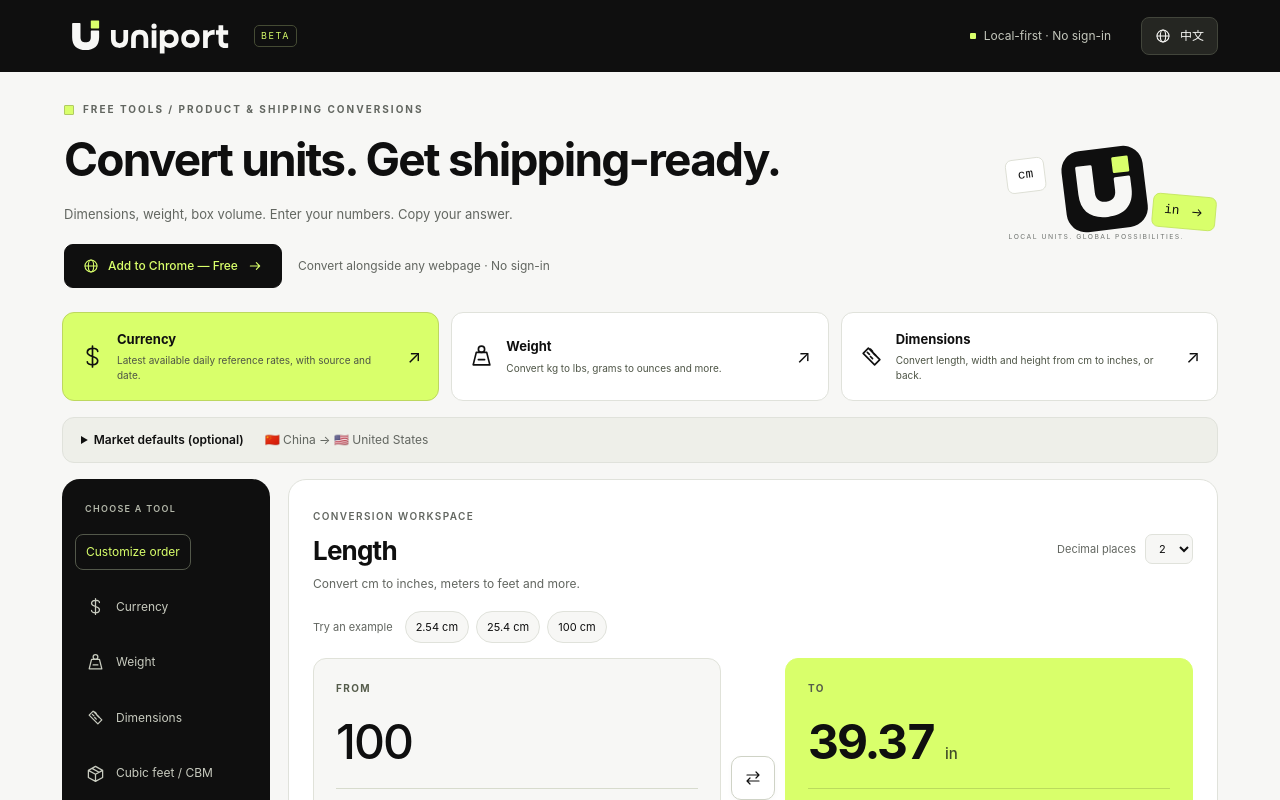
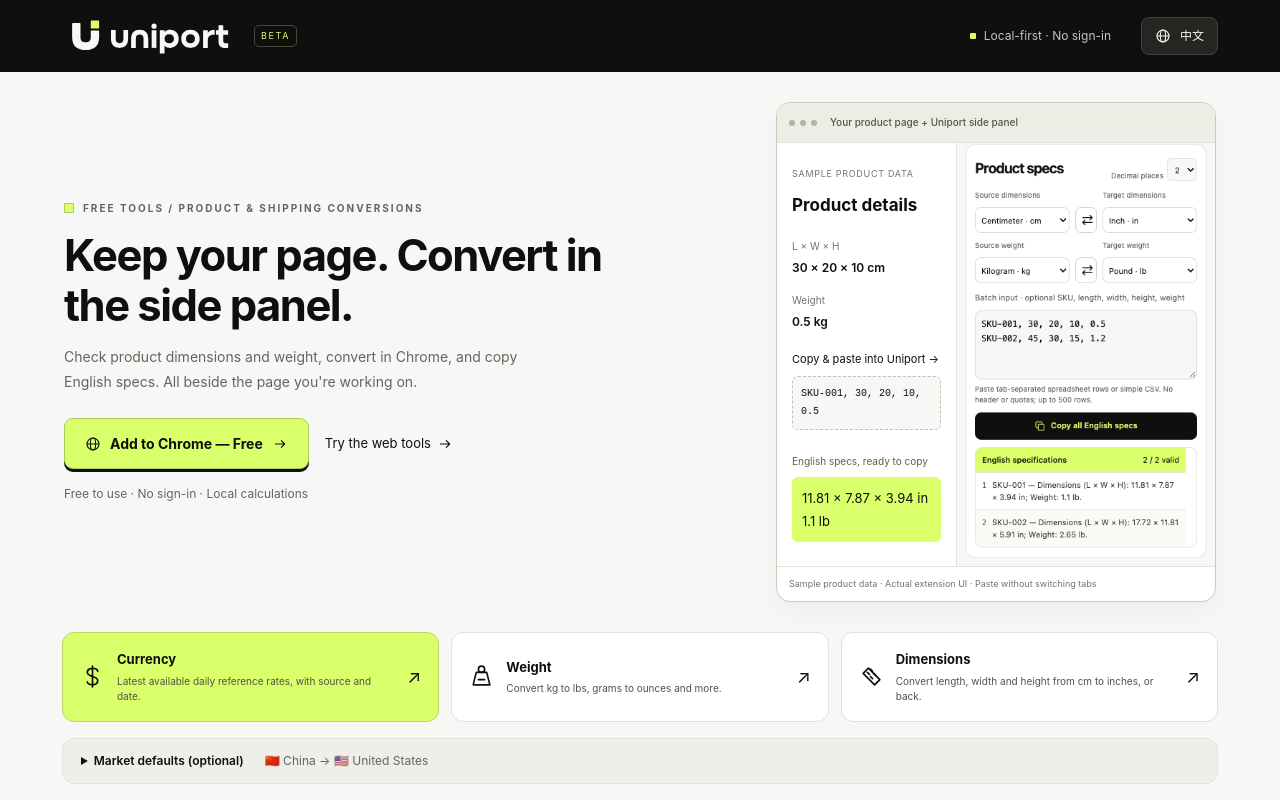
Before and after one commit to JanineZheng/UniPort, a React (Vite) app: page / in a window 1280 px wide. Shown: the top 800 px of the page. Built offline with nearby package versions, Linux system fonts and the light colour scheme.

Commit message:
Make extension install the primary homepage action with actual UI preview

```diff
--- a/src/App.tsx
+++ b/src/App.tsx
@@ -16,6 +16,7 @@
 import Icon from "./components/Icon";
 import ShippingTool from "./components/ShippingTool";
 import CurrencyTool from "./components/CurrencyTool";
+import ExtensionPreview from "./components/ExtensionPreview";
 import { pages, pageFor } from "./config/pages";
 
 import ToolNavigation from "./components/ToolNavigation";
@@ -304,14 +305,14 @@
         </div>
       </header>
       <main className="layout">
-        <section className="intro">
-          <div>
+        <section className={`intro${page.path === "/" ? " extension-hero" : ""}`}>
+          <div className="hero-copy">
             <p className="eyebrow">FREE TOOLS / PRODUCT & SHIPPING CONVERSIONS</p>
             <h1>
-              {zh ? page.zh : page.heading}
+              {page.path === "/" ? t("不用切换页面，跨境换算就在手边", "Keep your page. Convert in the side panel.") : zh ? page.zh : page.heading}
             </h1>
             <p>
-              {active === "currency" ? t("最新可用的每日参考汇率，来源与数据日期清晰可查。", "Latest available daily reference rates, with a clear source and date.") : t(
+              {page.path === "/" ? t("查看商品、核对包装尺寸时，在 Chrome 侧边栏完成换算并复制英文规格。", "Check product dimensions and weight, convert in Chrome, and copy English specs. All beside the page you're working on.") : active === "currency" ? t("最新可用的每日参考汇率，来源与数据日期清晰可查。", "Latest available daily reference rates, with a clear source and date.") : t(
                 "厘米转英寸、千克转磅、箱子体积计算。输入即出结果，一键复制。",
                 "Dimensions, weight, box volume. Enter your numbers. Copy your answer.",
               )}
@@ -322,16 +323,17 @@
                 href="https://chromewebstore.google.com/detail/hphdocmdhgikhcjniljgdjideefnjbne"
                 target="_blank"
                 rel="noopener noreferrer"
-                aria-label={t("免费添加到 Chrome（在新标签页打开）", "Add to Chrome — Free (opens in a new tab)")}
+                aria-label={t("免费安装 Chrome 插件（在新标签页打开）", "Add to Chrome — Free (opens in a new tab)")}
               >
                 <Icon name="globe" />
-                {t("免费添加到 Chrome", "Add to Chrome — Free")}
+                {t("免费安装 Chrome 插件", "Add to Chrome — Free")}
                 <Icon name="arrow" />
               </a>
-              <span className="extension-cta-note">{t("在网页旁随手换算 · 无需登录", "Convert alongside any webpage · No sign-in")}</span>
+              {page.path === "/" && <a className="hero-web-link" href="#workspace">{t("直接使用网页版", "Try the web tools")} <Icon name="arrow" /></a>}
+              <span className="extension-cta-note">{t("免费使用 · 无需登录 · 本地换算", "Free to use · No sign-in · Local calculations")}</span>
             </div>
           </div>
-          <div className="intro-art" aria-hidden="true">
+          {page.path === "/" ? <ExtensionPreview zh={zh} /> : <div className="intro-art" aria-hidden="true">
             <span className="unit-chip chip-from">{active === "currency" ? source.currency : "cm"}</span>
             <div className="intro-logo">
               <img
@@ -345,7 +347,7 @@
               {active === "currency" ? target.currency : "in"} <Icon name="arrow" />
             </span>
             <small>LOCAL UNITS. GLOBAL POSSIBILITIES.</small>
-          </div>
+          </div>}
         </section>
         {page.path === "/" && <div className="quick-start" aria-label={t("快捷工具", "Quick tools")}>
           {orderedTools.slice(0, 3).map(tool => <a key={tool.id} href={toolPage(tool.id).path}><Icon name={tool.id === "cubic" ? "specs" : tool.id === "dimensions" ? "length" : tool.id} /><span><strong>{tool[p.locale]}</strong><small>{zh ? tool.detail : tool.detailEn}</small></span><b>↗</b></a>)}
--- /dev/null
+++ b/src/components/ExtensionPreview.tsx
@@ -0,0 +1,28 @@
+export default function ExtensionPreview({ zh }: { zh: boolean }) {
+  return <figure className="extension-preview">
+    <div className="preview-browser" aria-hidden="true">
+      <span /><span /><span />
+      <b>{zh ? "商品页面 + Uniport 侧边栏" : "Your product page + Uniport side panel"}</b>
+    </div>
+    <div className="preview-workspace">
+      <div className="preview-product">
+        <span className="preview-label">{zh ? "示例商品数据" : "SAMPLE PRODUCT DATA"}</span>
+        <strong>{zh ? "商品规格" : "Product details"}</strong>
+        <dl>
+          <div><dt>{zh ? "长 × 宽 × 高" : "L × W × H"}</dt><dd>30 × 20 × 10 cm</dd></div>
+          <div><dt>{zh ? "重量" : "Weight"}</dt><dd>0.5 kg</dd></div>
+        </dl>
+        <div className="preview-paste">{zh ? "复制并粘贴到插件 →" : "Copy & paste into Uniport →"}</div>
+        <code>SKU-001, 30, 20, 10, 0.5</code>
+        <span className="preview-result-label">{zh ? "英文规格，即刻复制" : "English specs, ready to copy"}</span>
+        <p>11.81 × 7.87 × 3.94 in<br />1.1 lb</p>
+      </div>
+      <div className="preview-panel">
+        <img src={`/previews/extension-specs-${zh ? "zh" : "en"}.png`}
+          alt={zh ? "Uniport 插件真实界面：将厘米和千克换算为英寸和磅，并复制英文商品规格" : "Actual Uniport interface: convert cm and kg to inches and pounds, then copy English product specs"}
+          width="360" height="1011" fetchPriority="high" />
+      </div>
+    </div>
+    <figcaption>{zh ? "示例商品数据 · 插件真实界面 · 手动粘贴，无需切换网页" : "Sample product data · Actual extension UI · Paste without switching tabs"}</figcaption>
+  </figure>;
+}
--- a/src/styles.css
+++ b/src/styles.css
@@ -1520,7 +1520,16 @@
 }
 .extension-install {
   text-decoration: none;
-}
+  background: var(--lime);
+  color: var(--ink);
+  border-color: #b0ca58;
+  min-height: 50px;
+  padding: 14px 20px;
+  font-size: 14px;
+  font-weight: 700;
+  box-shadow: 0 3px 0 var(--ink);
+}
+.extension-install:hover:not(:disabled) { background: #c7ef4f; color: var(--ink); }
 .extension-cta-note {
   color: var(--text-secondary);
   font-size: 12px;
@@ -1530,3 +1539,55 @@
   .extension-cta { gap: 8px 12px; margin-top: 12px; }
   .extension-cta-note { font-size: 11px; }
 }
+
+/* Installation-first home hero with a real extension screenshot. */
+.primary.extension-install { background: var(--lime); color: var(--ink); border-color: #b0ca58; min-height: 50px; font-size: 14px; padding: 14px 20px; font-weight: 700; }
+.primary.extension-install:hover { background: #c7ef4f; color: var(--ink); }
+.extension-hero { display: grid; grid-template-columns: 1.05fr 1fr; gap: 40px; align-items: center; padding-bottom: 30px; }
+.extension-hero .hero-copy { min-width: 0; }
+.extension-hero h1 { font-size: clamp(32px, 3.4vw, 46px); line-height: 1.15; letter-spacing: -1.5px; max-width: 560px; }
+.extension-hero p:not(.eyebrow) { max-width: 470px; font-size: 14px; line-height: 1.8; }
+.extension-hero .extension-cta { margin-top: 24px; }
+.extension-hero .extension-cta-note { flex-basis: 100%; font-size: 12px; margin-top: 5px; }
+.hero-web-link { display: inline-flex; align-items: center; gap: 6px; padding: 12px 0; font-size: 13px; text-underline-offset: 4px; }
+.hero-web-link .icon { width: 16px; height: 16px; }
+.extension-preview { width: 100%; max-width: 440px; justify-self: end; min-width: 0; margin: 0; overflow: hidden; background: white; border: 1px solid #c9cdbf; border-radius: 14px; box-shadow: 0 10px 28px #0f0f0f0a; }
+.preview-browser { display: flex; align-items: center; gap: 5px; background: #eceee6; padding: 12px; border-bottom: 1px solid var(--border); }
+.preview-browser > span { width: 6px; height: 6px; border-radius: 50%; background: #afb5a4; }
+.preview-browser b { margin-left: 8px; font-size: 10px; font-weight: 500; color: #505648; }
+.preview-workspace { display: grid; grid-template-columns: .82fr 1.18fr; background: #f7f7f5; }
+.preview-product { min-width: 0; padding: 24px 15px; background: white; border-right: 1px solid var(--border); }
+.preview-label { display: block; color: #717571; font-size: 9px; letter-spacing: .7px; line-height: 1.6; }
+.preview-product > strong { display: block; font-size: 17px; margin-top: 12px; }
+.preview-product dl { margin: 20px 0; }
+.preview-product dl > div { margin-bottom: 16px; }
+.preview-product dt { font-size: 10px; color: #717571; }
+.preview-product dd { margin: 5px 0 0; font-size: 12px; font-weight: 600; }
+.preview-paste { font-size: 11px; line-height: 1.6; margin: 0 0 8px; }
+.preview-product code { display: block; font-size: 10px; line-height: 1.8; overflow-wrap: anywhere; padding: 8px; border: 1px dashed #bec5ae; border-radius: 6px; background: #f7f7f5; }
+.preview-result-label { display: block; margin-top: 24px; font-size: 10px; color: #59633f; }
+.extension-hero .preview-product p { background: var(--lime); padding: 10px; border-radius: 6px; font-size: 13px; line-height: 1.7; margin-top: 8px; color: var(--ink); }
+.preview-panel { position: relative; min-width: 0; aspect-ratio: 360 / 580; overflow: hidden; }
+.preview-panel img { position: absolute; top: 0; left: 0; display: block; width: 100%; height: auto; transform: translateY(-26.5%); }
+.extension-preview figcaption { border-top: 1px solid var(--border); padding: 10px 12px; color: #717571; font-size: 9px; line-height: 1.6; }
+@media (max-width: 1040px) and (min-width: 721px) {
+  .extension-hero { gap: 24px; }
+  .preview-product { padding: 16px 10px; }
+  .preview-result-label { margin-top: 14px; }
+}
+@media (max-width: 720px) {
+  .extension-hero { display: flex; flex-direction: column; align-items: stretch; gap: 22px; padding-bottom: 24px; }
+  .extension-hero h1 { font-size: 34px; max-width: 500px; }
+  .extension-hero p:not(.eyebrow) { font-size: 13px; }
+  .extension-hero .extension-cta { margin-top: 18px; gap: 8px 16px; }
+  .extension-install { min-height: 48px; font-size: 13px; padding: 12px 16px; }
+  .hero-web-link { font-size: 12px; }
+  .extension-preview { max-width: 500px; align-self: center; }
+  .preview-product { padding: 18px 12px; }
+  .preview-product > strong { font-size: 15px; margin-top: 8px; }
+  .preview-product dl { margin: 14px 0; }
+  .preview-product dl > div { margin-bottom: 12px; }
+  .preview-product dd { font-size: 11px; }
+  .preview-result-label { margin-top: 14px; }
+  .extension-hero .preview-product p { font-size: 11px; padding: 7px; }
+}
```
Also changed, not shown: public/previews/extension-specs-en.png (added), public/previews/extension-specs-zh.png (added).
